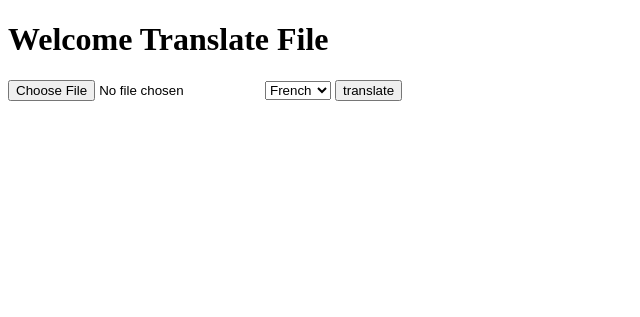
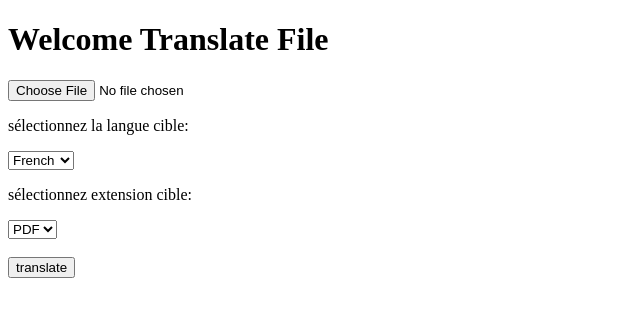
Before and after one commit to FirasSayeb/Translate-Files, a Flask app: page / in a window 1280 px wide. Shown: the top 317 px of the page, without its empty margins (0-640 px from the left). Run offline with Flask 3, Linux system fonts and the light colour scheme.

Commit message:
adding select extension in html

```diff
--- a/templates/index.html
+++ b/templates/index.html
@@ -8,11 +8,18 @@
    <h1>Welcome Translate File</h1>
    <form action="/translate" method="post" enctype="multipart/form-data">
    <input type="file" name="file">
+   <p>sélectionnez la langue cible:</p>
    <select name="language">
   <option value="fr">French</option>
   <option value="ar">Arabe</option>
   <option value="en">English</option>
    </select>
+   <p>sélectionnez extension cible:</p>
+   <select name="extension">
+  <option value="pdf">PDF</option>
+  <option value="txt">TXT</option>
+   </select>
+   <br> <br>
    <input type="submit" value="translate">
 </form>
 </body>
```
